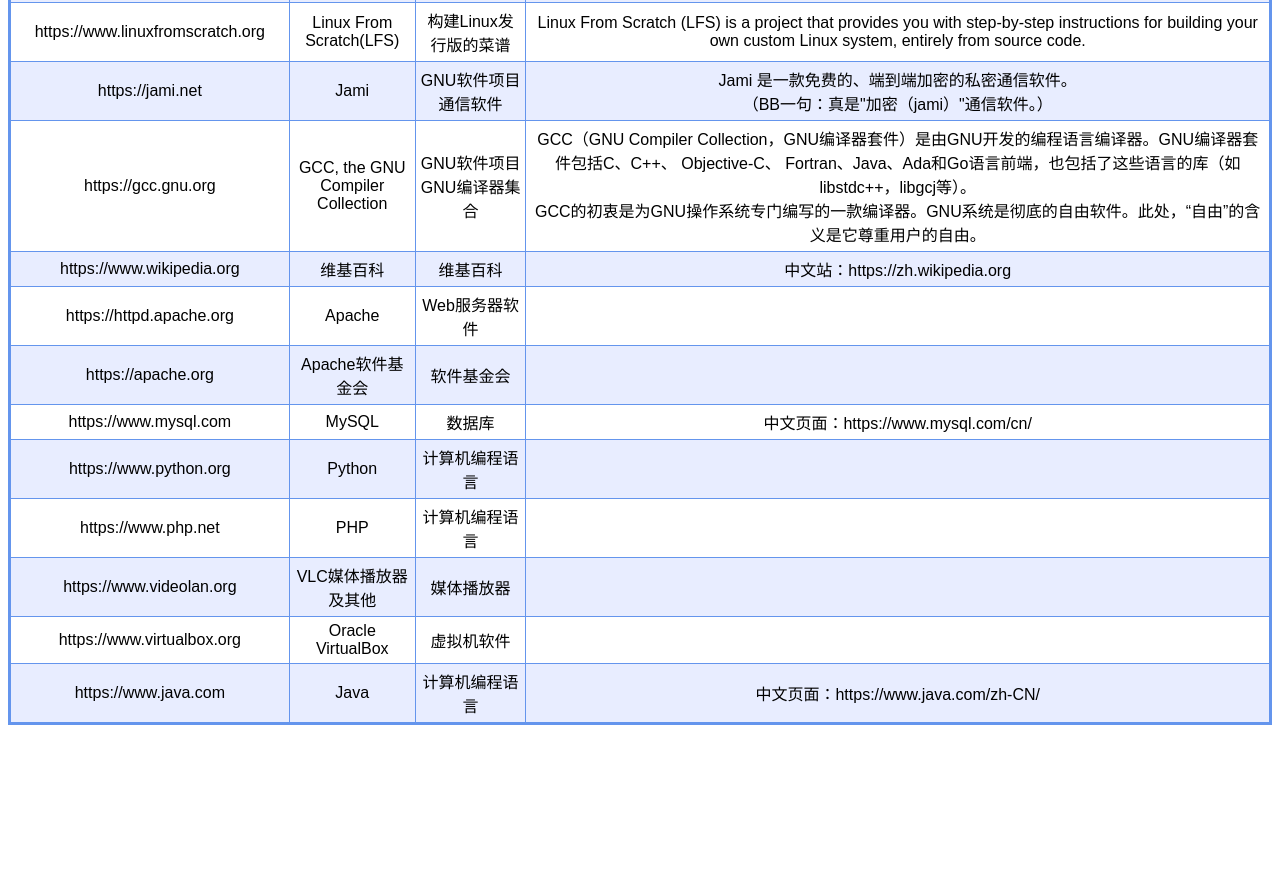
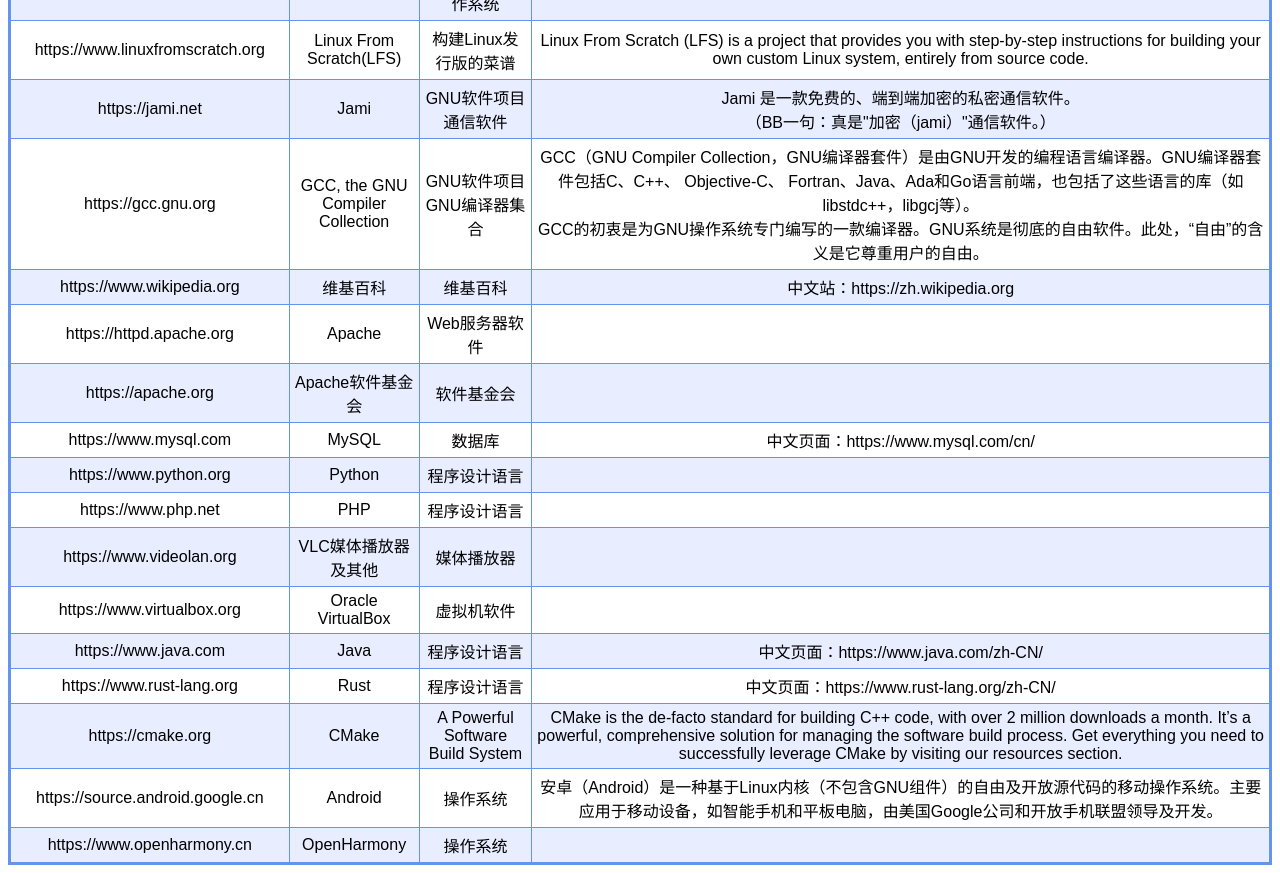
Before and after one commit to amd-128/free_websites, a plain HTML site: page index.html in a window 1280 px wide. Shown: the part 4749-5622 px from the top of the page. Before the commit the page ends 5482 px from the top, so only its background shows below. Drawn offline with Linux system fonts and the light colour scheme.

Commit message:
add some websites

```diff
--- a/index.html
+++ b/index.html
@@ -65,9 +65,13 @@ table {border: medium solid #6495ed;border-collapse: collapse;width: 100%;} th{f
 <tr><td>https://httpd.apache.org</td><td>Apache</td><td>Web服务器软件</td><td>&nbsp;</td></tr>
 <tr class="odd"><td>https://apache.org</td><td>Apache软件基金会</td><td>软件基金会</td><td>&nbsp;</td></tr>
 <tr><td>https://www.mysql.com</td><td>MySQL</td><td>数据库</td><td>中文页面：https://www.mysql.com/cn/</td></tr>
-<tr class="odd"><td>https://www.python.org</td><td>Python</td><td>计算机编程语言</td><td>&nbsp;</td></tr>
-<tr><td>https://www.php.net</td><td>PHP</td><td>计算机编程语言</td><td>&nbsp;</td></tr>
+<tr class="odd"><td>https://www.python.org</td><td>Python</td><td>程序设计语言</td><td>&nbsp;</td></tr>
+<tr><td>https://www.php.net</td><td>PHP</td><td>程序设计语言</td><td>&nbsp;</td></tr>
 <tr class="odd"><td>https://www.videolan.org</td><td>VLC媒体播放器及其他</td><td>媒体播放器</td><td>&nbsp;</td></tr>
 <tr><td>https://www.virtualbox.org</td><td>Oracle VirtualBox</td><td>虚拟机软件</td><td>&nbsp;</td></tr>
-<tr class="odd"><td>https://www.java.com</td><td>Java</td><td>计算机编程语言</td><td>中文页面：https://www.java.com/zh-CN/</td></tr>
+<tr class="odd"><td>https://www.java.com</td><td>Java</td><td>程序设计语言</td><td>中文页面：https://www.java.com/zh-CN/</td></tr>
+<tr><td>https://www.rust-lang.org</td><td>Rust</td><td>程序设计语言</td><td>中文页面：https://www.rust-lang.org/zh-CN/</td></tr>
+<tr class="odd"><td>https://cmake.org</td><td>CMake</td><td>A Powerful Software Build System</td><td>CMake is the de-facto standard for building C++ code, with over 2 million downloads a month. It’s a powerful, comprehensive solution for managing the software build process. Get everything you need to successfully leverage CMake by visiting our resources section.</td></tr>
+<tr><td>https://source.android.google.cn</td><td>Android</td><td>操作系统</td><td>安卓（Android）是一种基于Linux内核（不包含GNU组件）的自由及开放源代码的移动操作系统。主要应用于移动设备，如智能手机和平板电脑，由美国Google公司和开放手机联盟领导及开发。</td></tr>
+<tr class="odd"><td>https://www.openharmony.cn</td><td>OpenHarmony</td><td>操作系统</td><td>&nbsp;</td></tr>
 </table></body></html>
```
Also changed, not shown: 2 other files.
